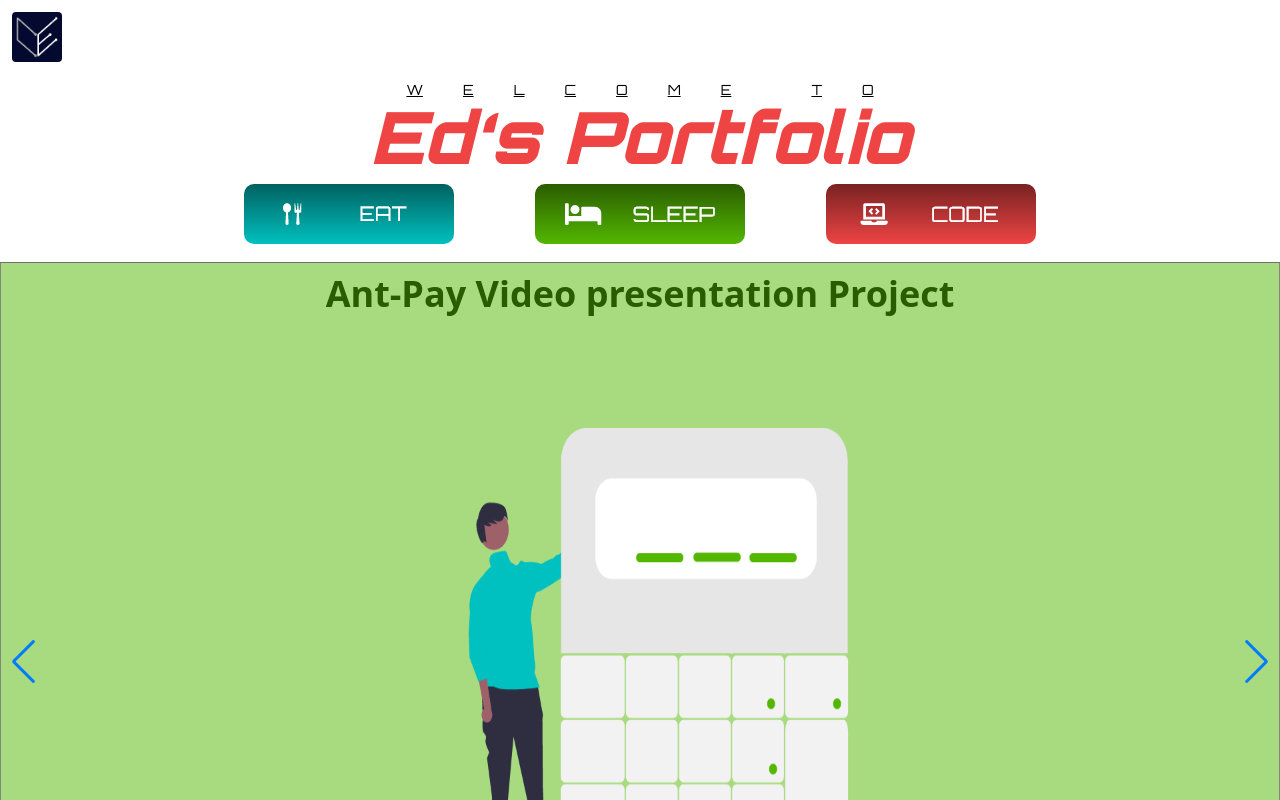
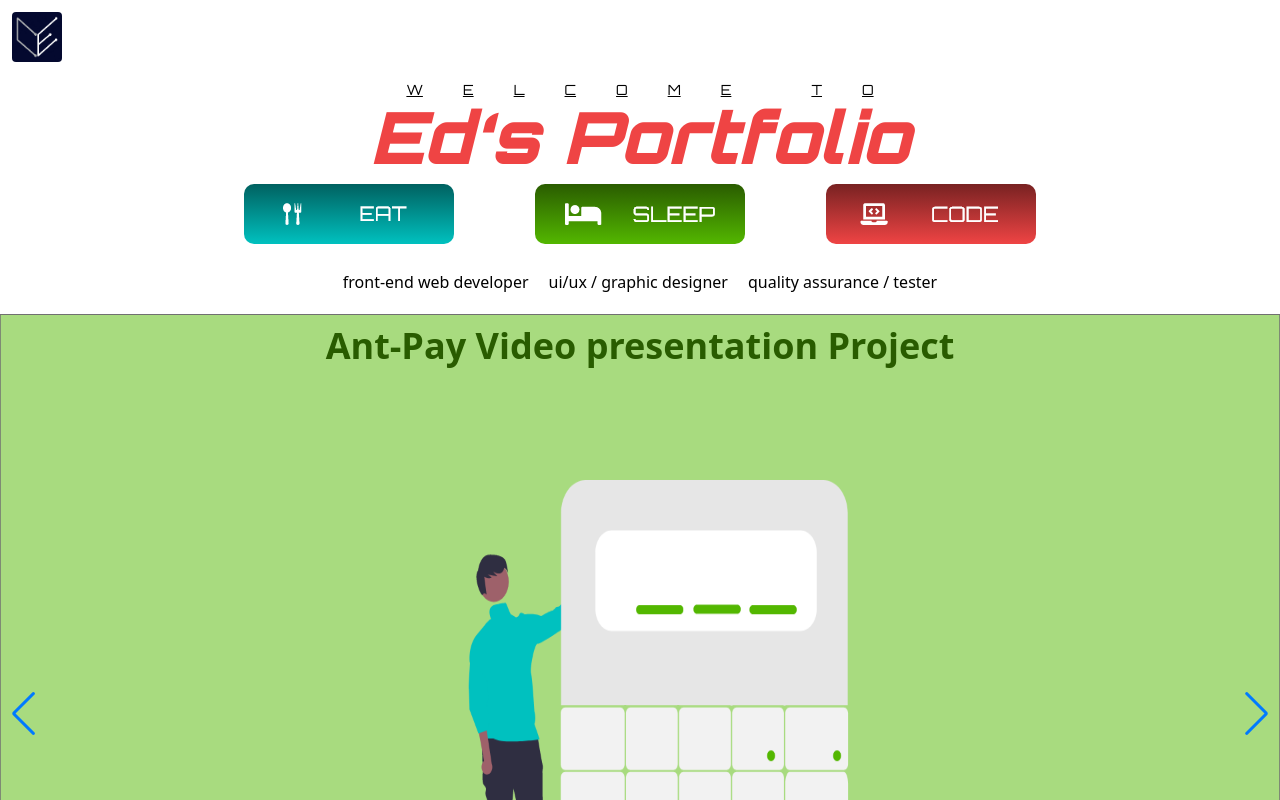
Before and after one commit to dipaaapi/ed-portfolio, a Next.js app: page /projects in a window 1280 px wide. Shown: the top 800 px of the page. Built offline with nearby package versions, Linux system fonts and the light colour scheme.

Commit message:
position added

```diff
--- a/pages/projects.tsx
+++ b/pages/projects.tsx
@@ -24,6 +24,13 @@
                 <link rel="icon" href="/CyberEd.gif" />
             </Head>
             <Navigation />
+
+            <div className="flex mx-auto w-max space-x-5 my-5">
+                <p className="">front-end web developer</p>
+                <p className="">ui/ux / graphic designer</p>
+                <p className="">quality assurance / tester</p>
+            </div>
+
             <Swiper className='w-full h-screen'
                 modules={[Navigation, Pagination, Scrollbar, A11y, Autoplay]}
                 spaceBetween={50}
```
